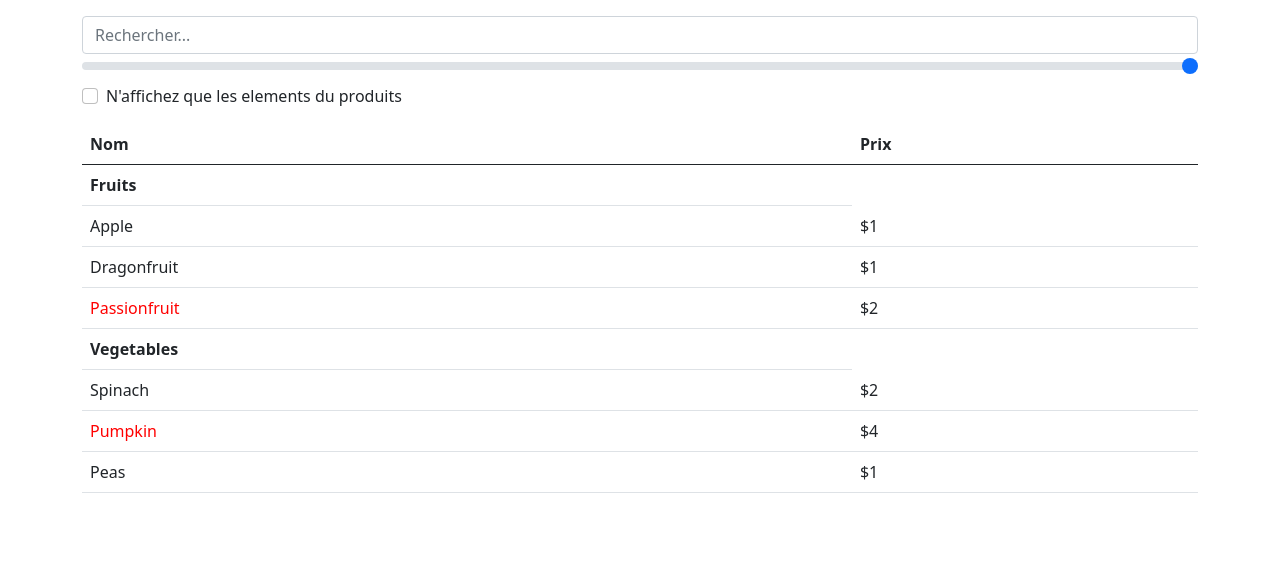
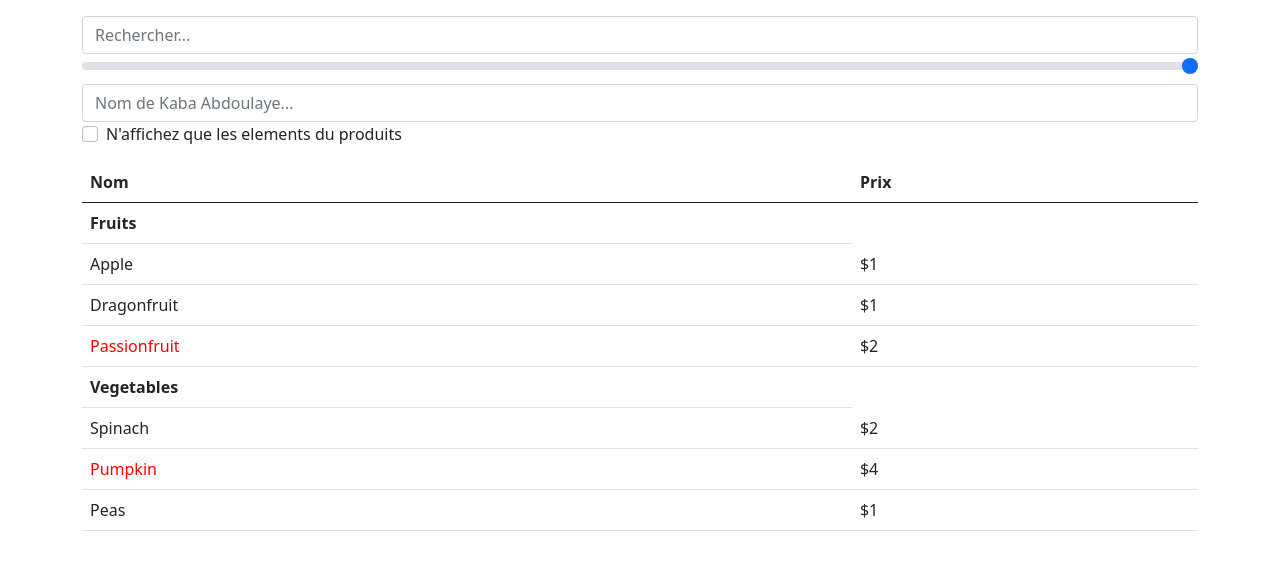
Before and after one commit to abdellahkaba/react-demo, a React (Vite) app: page / in a window 1280 px wide. Shown: the top 570 px of the page. Built offline with nearby package versions, Linux system fonts and the light colour scheme.

Commit message:
useState2

```diff
--- a/src/App.jsx
+++ b/src/App.jsx
@@ -55,6 +55,10 @@ function SearcheBar({showStockedOnly,onStockedOnlyChange,search,onSearchChange})
       onChange={onSearchChange}
       placeholder="Rechercher..." />
       <input type='range' className='form-range' min={0} max={10} />
+      <Input
+      value={search}
+      onChange={onSearchChange}
+      placeholder="Nom de Kaba Abdoulaye..." />
       <CheckBox
         id="stocked"
         checked={showStockedOnly}
```
